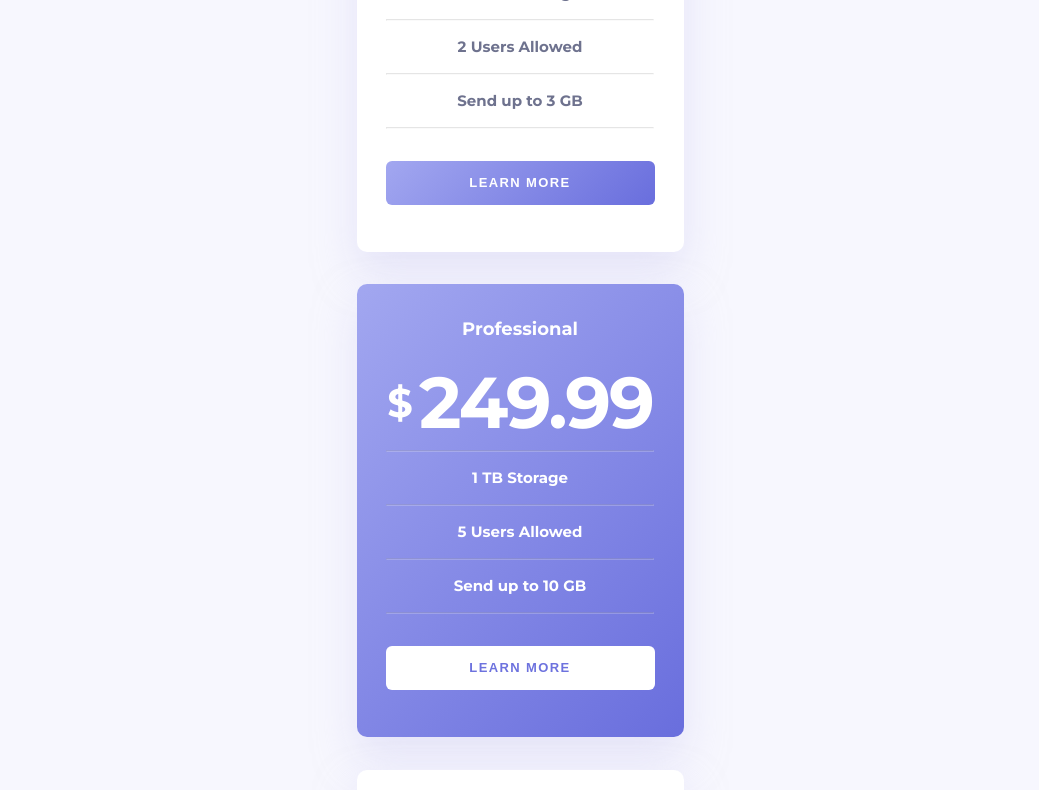
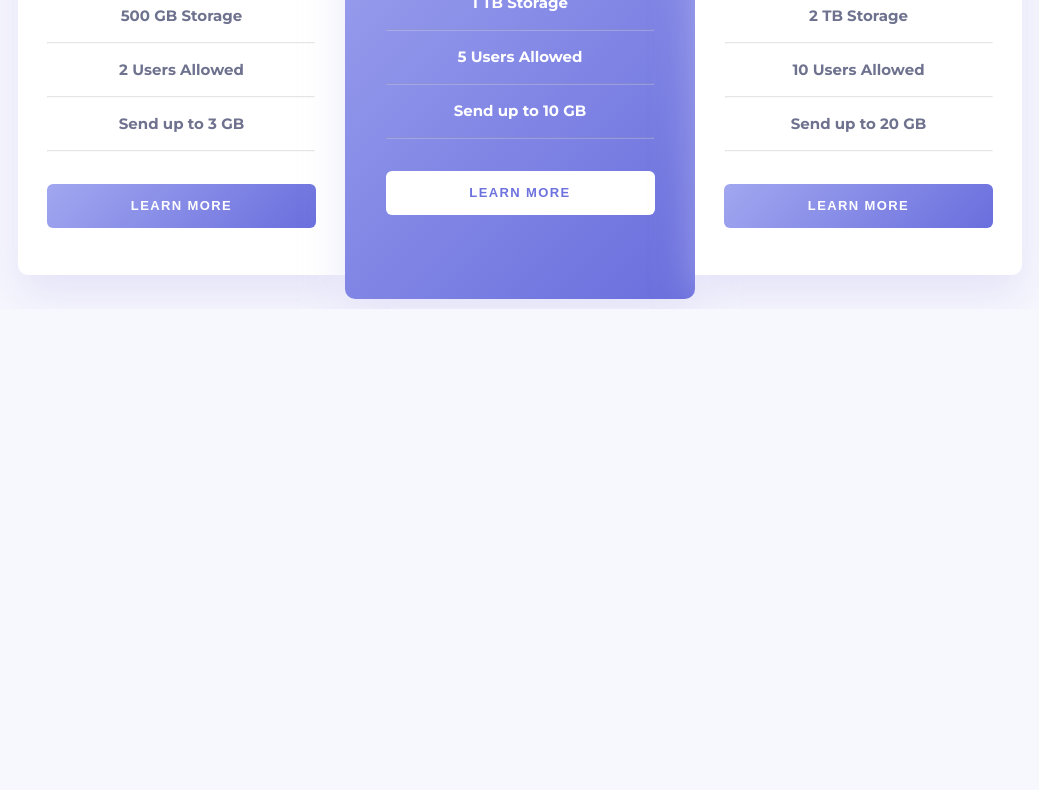
Before and after one commit to dianaotieva/pricing-components, a plain HTML site: page index.html in a window 1536 px wide. Shown: the part 491-1281 px from the top of the page, without its empty margins (248-1287 px from the left). After the commit the page ends 800 px from the top, so only its background shows below. Drawn offline with Linux system fonts and the light colour scheme.

Commit message:
Add files via upload

```diff
--- a/index.html
+++ b/index.html
@@ -5,7 +5,7 @@
   <meta name="viewport" content="width=device-width, initial-scale=1.0"> <!-- displays site properly based on user's device -->
 
   <link rel="stylesheet" href="style.css">
-
+  <script src="index.js"></script>
   <title>Frontend Mentor | [Challenge Name Here]</title>
 
 </head>
@@ -22,13 +22,14 @@
     </div>
 
     <div class="content">
-      <div class="rectangles">
+      <div class="rectangle-w1">
 
         <div class="rect-content">
           <h1 class="text">Basic</h1>
           <div class="price">
             <p>$</p>
-            <h1 class="pr">199.99</h1>
+            <h1 class="pr" >199.99</h1>
+            <h1 class="pr-after" >19.99</h1>
           </div>
 
           <div class="basic-char">
@@ -44,7 +45,7 @@
         </div>
 
       </div>
-      <div class="rectangles" style="background: linear-gradient(135deg, #A2A7F0 0.06%, #696EDD 100.06%)">
+      <div class="rectangle-pur" style="background: linear-gradient(135deg, #A2A7F0 0.06%, #696EDD 100.06%)">
         <h1 class="text" style="color: #FFFFFF">Professional</h1>
         <div class="price">
           <p style="color: #FFFFFF">$</p>
@@ -63,7 +64,7 @@
         <button class="learn-more-button" style="background: #FFFFFF; color: #6D72DE">Learn More</button>
 
       </div>
-      <div class="rectangles">
+      <div class="rectangle-w2">
         <h1 class="text">Master</h1>
         <div class="price">
           <p>$</p>
--- /dev/null
+++ b/index.js
@@ -0,0 +1,7 @@
+let mainContent = document.querySelector('pr');
+let secondaryContent = document.querySelector('pri-after');
+
+document.querySelector('.switch input').addEventListener('change', e => {
+  mainContent.style.display = e.target.checked ? 'block' : 'none';
+  secondaryContent.style.display = e.target.checked ? 'none' : 'block';
+});
--- a/style.css
+++ b/style.css
@@ -108,14 +108,37 @@ label:active:after {
   margin-top: 80px;
 }
 
-.rectangles{
+.rectangle-w1{
   display: flex;
   flex-direction: column;
   align-items: center;
   width: 327px;
   height: 453px;
   margin-top: 32.5px;
-  background: #FFFFFF;
+  background-color: #FFFFFF;
+  box-shadow: 0px 20px 40px rgba(212, 210, 244, 0.5);
+  border-radius: 10px;
+}
+.rectangle-w2{
+display: flex;
+  flex-direction: column;
+  align-items: center;
+  width: 327px;
+  height: 453px;
+  margin-top: 32.5px;
+  background-color: #FFFFFF;
+  box-shadow: 0px 20px 40px rgba(212, 210, 244, 0.5);
+  border-radius: 10px;
+}
+
+.rectangle-pur{
+  display: flex;
+  flex-direction: column;
+  align-items: center;
+  width: 327px;
+  height: 453px;
+  margin-top: 32.5px;
+  background: linear-gradient(135deg, #A2A7F0 0.06%, #696EDD 100.06%);
   box-shadow: 0px 20px 40px rgba(212, 210, 244, 0.5);
   border-radius: 10px;
 }
@@ -160,6 +183,9 @@ p{
   color: #4A4D60;
 }
 
+.pr-after {
+  display: none;
+}
 .basic-char .pro-char{
   margin-top: 32px;
   gap: 12px;
@@ -215,3 +241,33 @@ hr{
 
   color: #FFFFFF;
 }
+
+
+
+@media (min-width: 1440px){
+  .content{
+    display: flex;
+    flex-direction: row;
+    justify-content: center;
+    align-items: center;
+  }
+
+  .rectangle-pur{
+    padding-top: 10px;
+    height: 500px;
+    width: 350px;
+  }
+
+
+  .rectangle-w1{
+    border-top-right-radius: 0px;
+    border-bottom-right-radius: 0px;
+  }
+
+  .rectangle-w2{
+    border-top-left-radius: 0px;
+    border-bottom-left-radius: 0px;
+  }
+
+
+}
```
